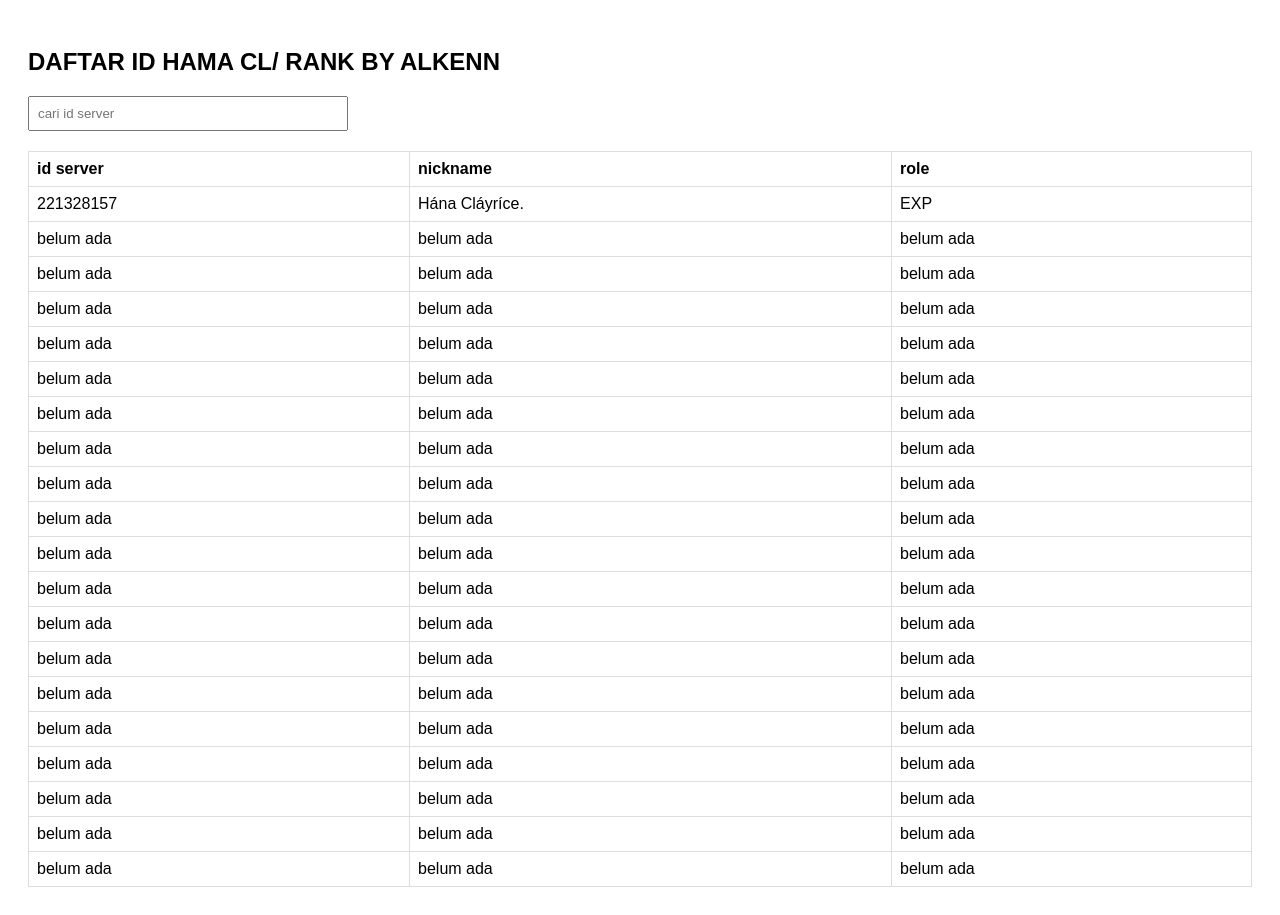
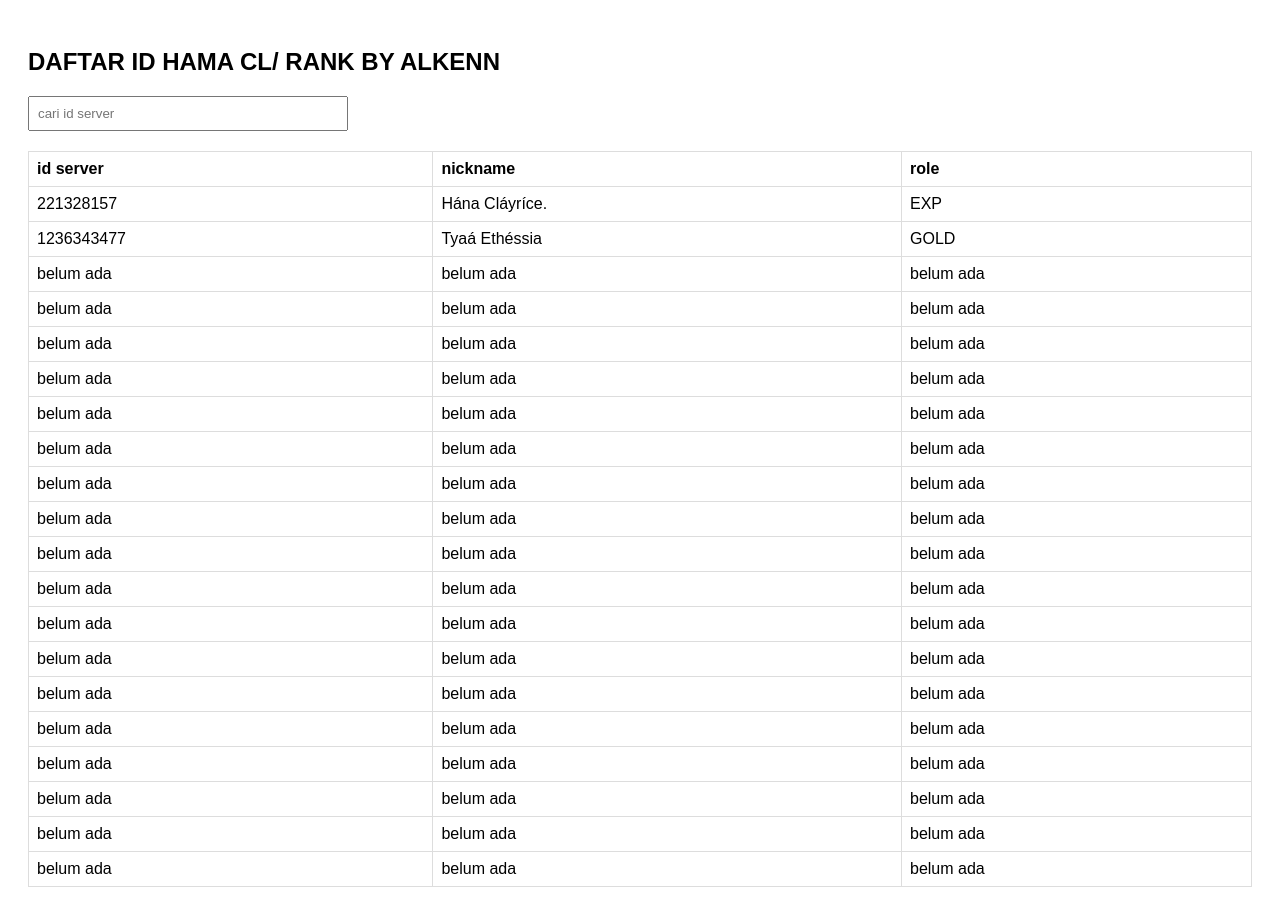
Before and after one commit to AlkenTzy/alken.github.io, a plain HTML site: page index.html in a window 1280 px wide. Drawn offline with Linux system fonts and the light colour scheme.

Commit message:
Update index.html

```diff
--- a/index.html
+++ b/index.html
@@ -49,9 +49,9 @@
         <td>EXP</td>
       </tr>
       <tr>
-        <td>belum ada</td>
-        <td>belum ada</td>
-        <td>belum ada</td>
+        <td>1236343477</td>
+        <td>Tyaá Ethéssia</td>
+        <td>GOLD</td>
       </tr>
       <tr>
         <td>belum ada</td>
```
